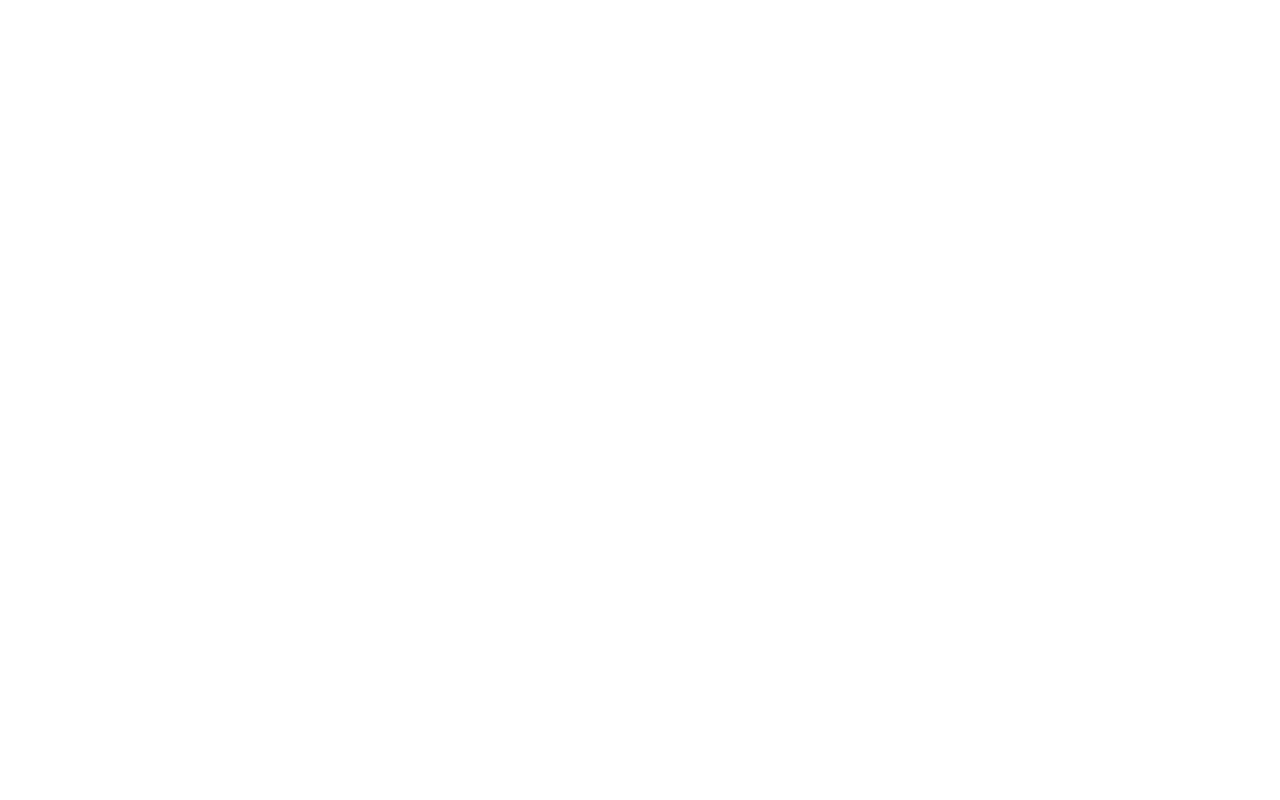
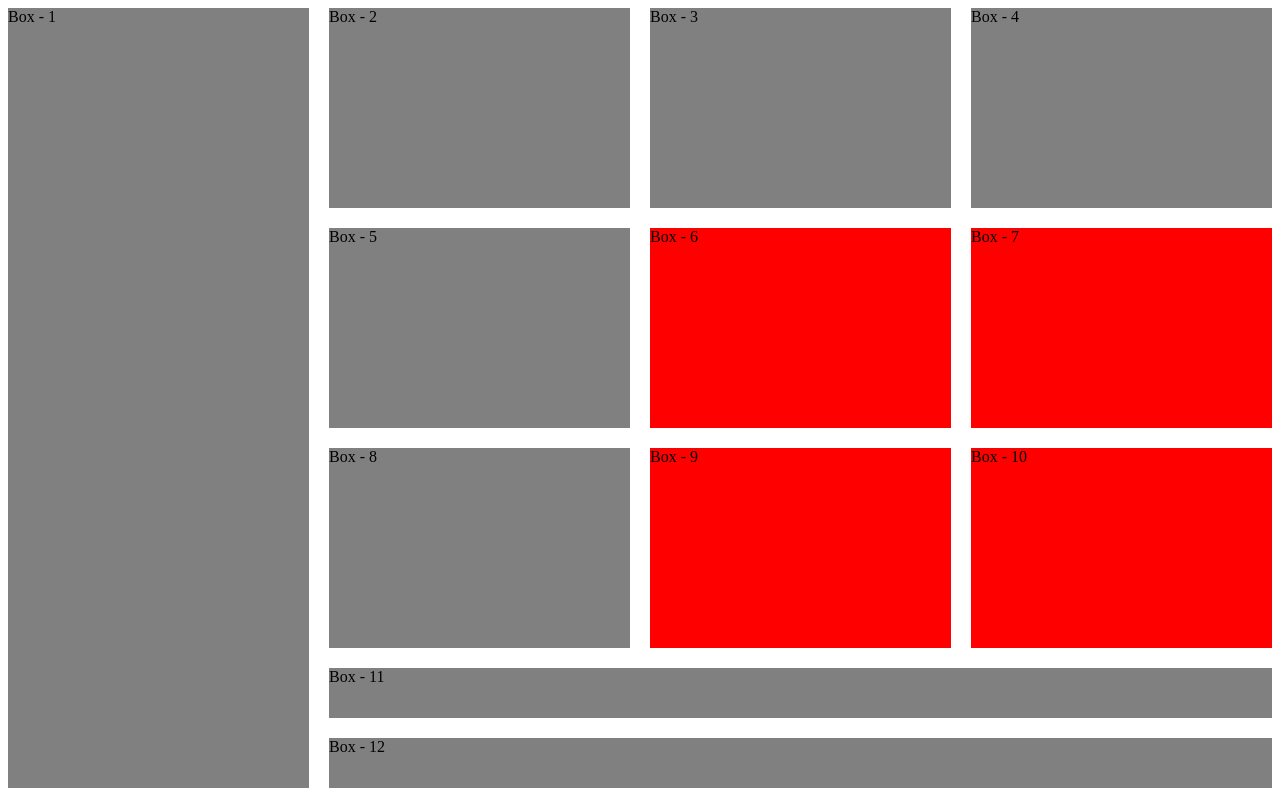
Before and after one commit to ashraful2871/grid, a plain HTML site: page index.html in a window 1280 px wide. Drawn offline with Linux system fonts and the light colour scheme.

Commit message:
grid layout

```diff
--- a/index.html
+++ b/index.html
@@ -4,8 +4,41 @@
     <meta charset="UTF-8">
     <meta name="viewport" content="width=device-width, initial-scale=1.0">
     <title>Grid</title>
+    <style>
+        .container{
+            display: grid;
+            grid-template-columns: repeat(4, 1fr);
+            gap: 20px;
+            grid-template-rows: repeat(3, 200px) 50px 50px;
+        }
+        .box{
+            background-color: gray;
+        }
+        #box-1{
+            grid-row: span 5;
+        }
+        #box-6, #box-7, #box-9, #box-10{
+            background-color: red;
+        }
+        #box-11, #box-12{
+            grid-column: span 3;
+        }
+    </style>
 </head>
 <body>
-
+    <div class="container">
+        <div class="box" id="box-1">Box - 1</div>
+        <div class="box" id="box-2">Box - 2</div>
+        <div class="box" id="box-3">Box - 3</div>
+        <div class="box" id="box-4">Box - 4</div>
+        <div class="box" id="box-5">Box - 5</div>
+        <div class="box" id="box-6">Box - 6</div>
+        <div class="box" id="box-7">Box - 7</div>
+        <div class="box" id="box-8">Box - 8</div>
+        <div class="box" id="box-9">Box - 9</div>
+        <div class="box" id="box-10">Box - 10</div>
+        <div class="box" id="box-11">Box - 11</div>
+        <div class="box" id="box-12">Box - 12</div>
+    </div>
 </body>
 </html>
```
